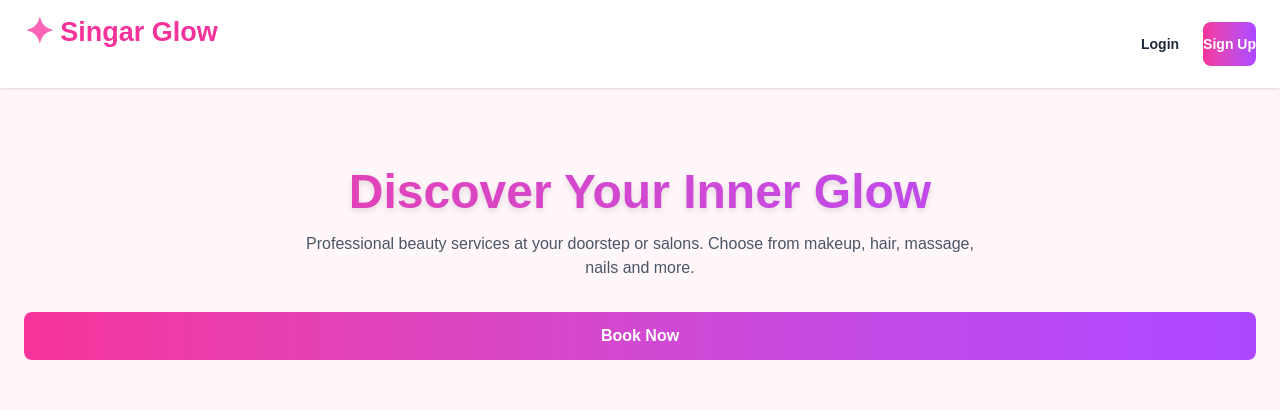
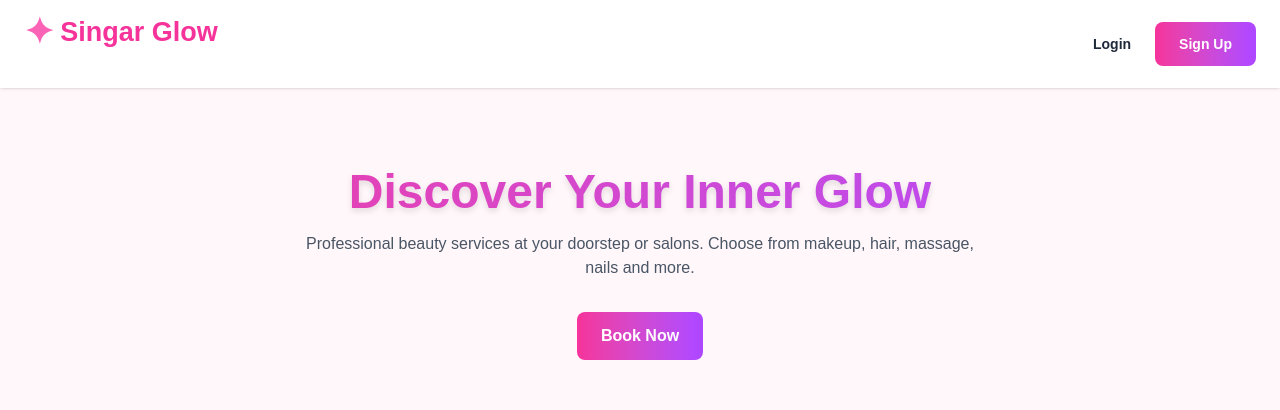
Before and after one commit to PrashnaPrajapati/Singar-Glow, a Next.js app in the folder frontend/: page /home in a window 1280 px wide. Shown: the top 410 px of the page. Built offline with nearby package versions, Linux system fonts and the light colour scheme.

Commit message:
Made small changes for Button

```diff
--- a/frontend/src/components/Button.js
+++ b/frontend/src/components/Button.js
@@ -1,9 +1,21 @@
-export default function Button({ children, className = "", ...props }) {
+export default function Button({
+  children,
+  className = "",
+  type = "button",
+  fullWidth = false,
+  ...props
+}) {
   return (
     <button
+      type={type}
       {...props}
-      className={`w-full py-3 rounded-lg text-white font-semibold
-        bg-gradient-to-r from-pink-500 to-purple-500 hover:opacity-90 transition ${className}`}
+      className={`
+        ${fullWidth ? "w-full" : "w-auto"}
+        px-6 py-3 rounded-lg text-white font-semibold
+        bg-gradient-to-r from-pink-500 to-purple-500
+        hover:opacity-90 transition disabled:opacity-50
+        ${className}
+      `}
     >
       {children}
     </button>
```
